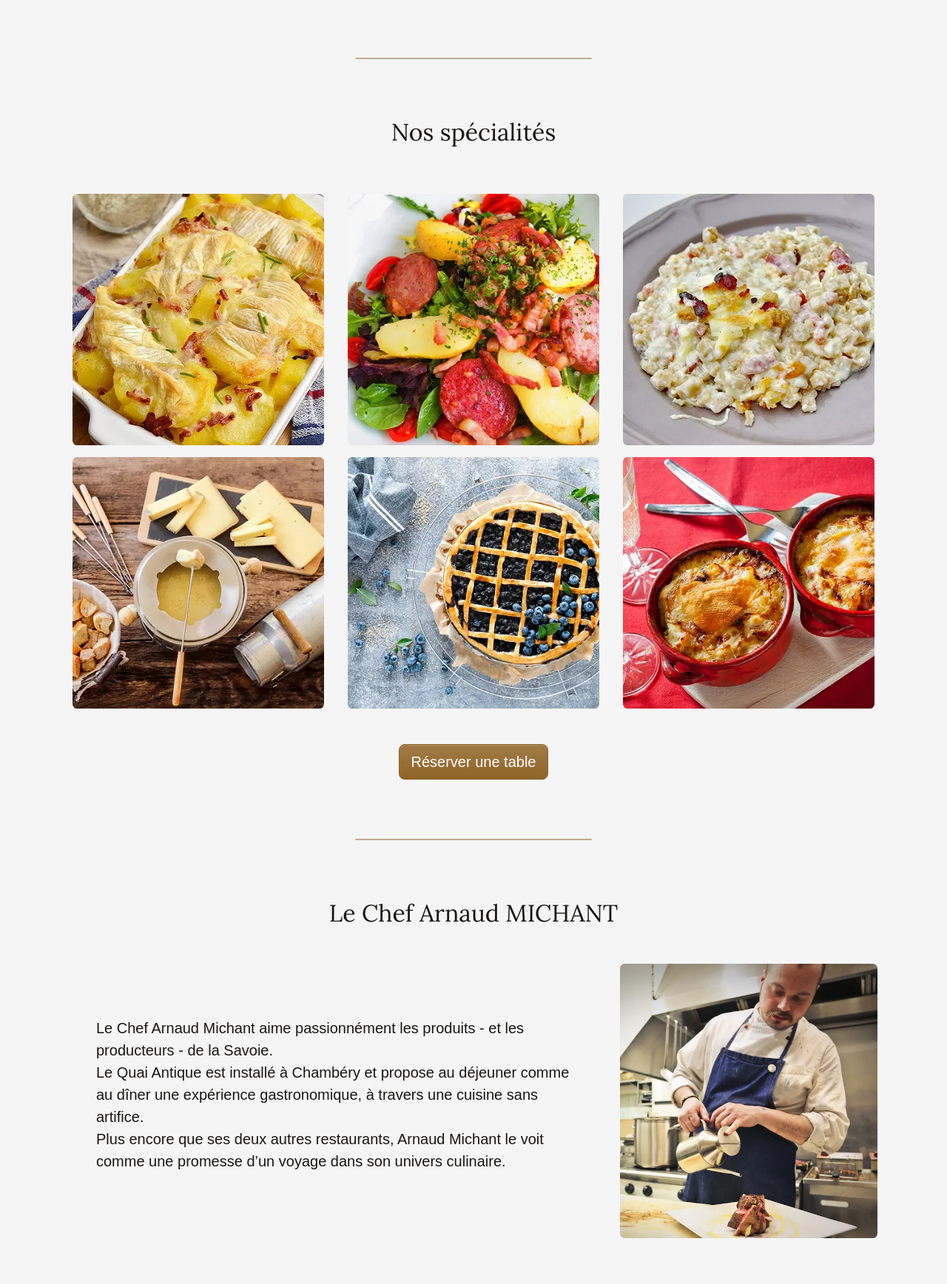
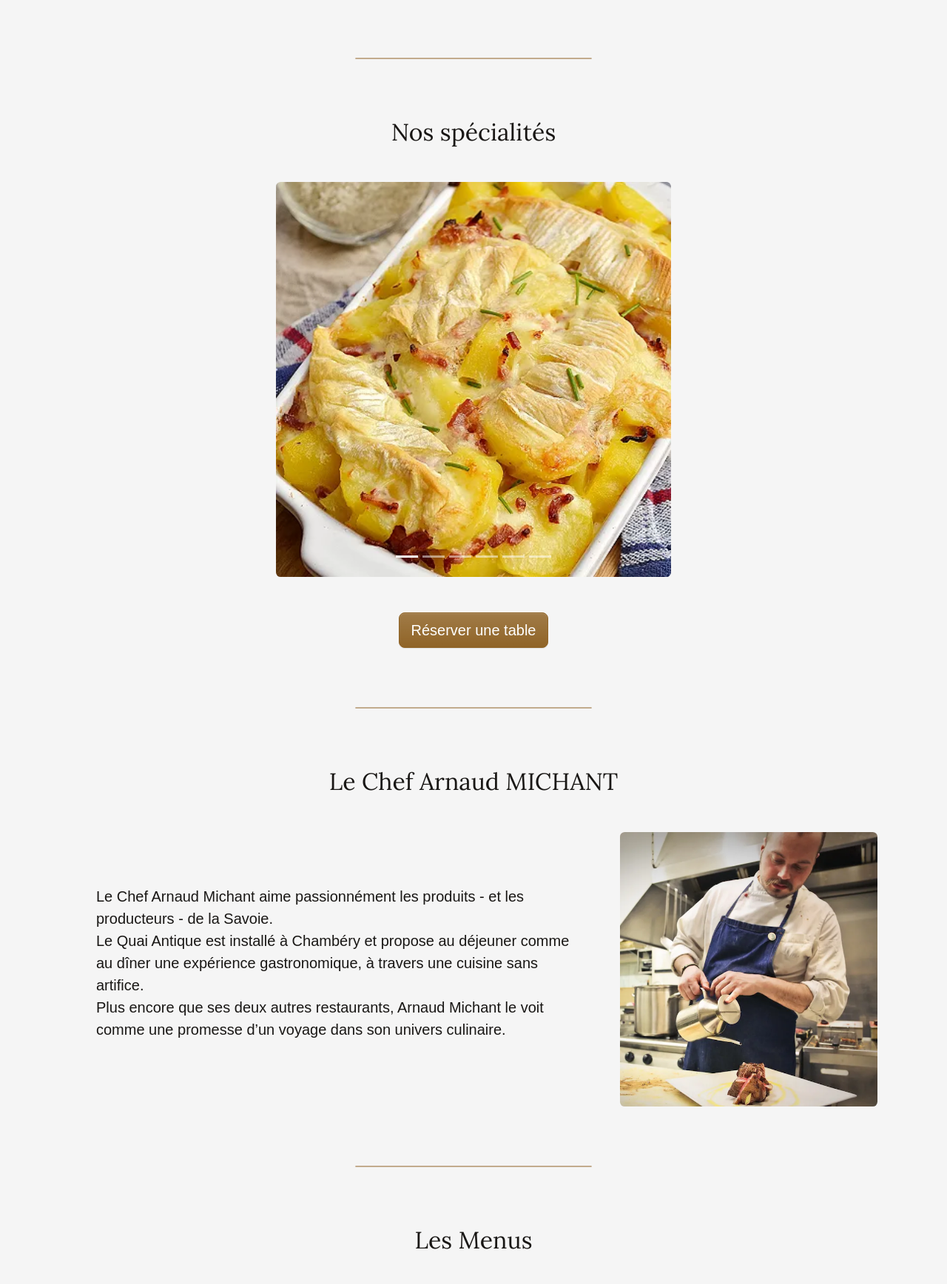
Before and after one commit to Alex-Web-Github/Restaurant_QuaiAntique, a PHP site: page / in a window 1280 px wide. Shown: the part 802-2538 px from the top of the page at 74% size. Run offline with PHP 8.4, Linux system fonts and the light colour scheme; style sheets or scripts are compiled from the project's sources; some web fonts are replaced.

Commit message:
Feature Carousel

```diff
--- a/index.php
+++ b/index.php
@@ -47,13 +47,41 @@
   <div class="container">
     <h2 class="text-center">Nos spécialités</h2>
 
-    <div class="row gy-3 mt-5  row-cols-1 row-cols-md-2 row-cols-lg-3">
-      <div class="col text-center px-3"><img class="img-fluid rounded" data-toggle="tooltip" data-placement="bottom" title="La tartiflette-au-reblochon-et-aux-lardons" src="./upload/tartiflette-au-reblochon-et-aux-lardons.webp" alt="tartiflette-au-reblochon-et-aux-lardons"></div>
-      <div class="col text-center px-3"><img class="img-fluid rounded" data-toggle="tooltip" data-placement="bottom" title="le Potchon" src="./upload/potchon.webp" alt="potchon"></div>
-      <div class="col text-center px-3"><img class="img-fluid rounded" data-toggle="tooltip" data-placement="bottom" title="Les crozets-savoyards" src="./upload/crozets-savoyard.webp" alt="crozets-savoyards"></div>
-      <div class="col text-center px-3"><img class="img-fluid rounded" data-toggle="tooltip" data-placement="bottom" title="La fondue aux 3 fromages" src="./upload/fondue-trois-fromages.webp" alt="fondue aux 3 fromages"></div>
-      <div class="col text-center px-3"><img class="img-fluid rounded" data-toggle="tooltip" data-placement="bottom" title="La tarte-aux-myrtilles" src="./upload/tarte-aux-myrtilles-facile.webp" alt="tarte-aux-myrtilles"></div>
-      <div class="col text-center px-3"><img class="img-fluid rounded" data-toggle="tooltip" data-placement="bottom" title="La tartiflette-aux-endives" src="./upload/tartiflette-aux-endives.webp" alt="tartiflette-aux-endives"></div>
+    <!-- Début du Carousel -->
+    <div class="row mt-5 justify-content-center align-items-center">
+      <div class="col col-sm-10 col-md-10 col-lg-6">
+        <div id="carouselIndicators" class="carousel slide carousel-fade" data-bs-ride="carousel">
+          <div class="carousel-indicators">
+            <button type="button" data-bs-target="#carouselIndicators" data-bs-slide-to="0" class="active" aria-current="true" aria-label="Slide 1"></button>
+            <button type="button" data-bs-target="#carouselIndicators" data-bs-slide-to="1" aria-label="Slide 2"></button>
+            <button type="button" data-bs-target="#carouselIndicators" data-bs-slide-to="2" aria-label="Slide 3"></button>
+            <button type="button" data-bs-target="#carouselIndicators" data-bs-slide-to="3" class="Slide 4" aria-current="true" aria-label="Slide 4"></button>
+            <button type="button" data-bs-target="#carouselIndicators" data-bs-slide-to="4" aria-label="Slide 5"></button>
+            <button type="button" data-bs-target="#carouselIndicators" data-bs-slide-to="5" aria-label="Slide 6"></button>
+          </div>
+          <div class="carousel-inner">
+            <div class="carousel-item active" data-bs-interval="5000">
+              <img src="./upload/tartiflette-au-reblochon-et-aux-lardons.webp" class="d-block w-100 rounded" data-toggle="tooltip" data-placement="bottom" title="La tartiflette au reblochon et aux lardons" alt="tartiflette-au-reblochon-et-aux-lardons">
+            </div>
+            <div class="carousel-item" data-bs-interval="2000">
+              <img src="./upload/potchon.webp" class="d-block w-100 rounded" data-toggle="tooltip" data-placement="bottom" title="Le Potchon de Savoie" alt="potchon">
+            </div>
+            <div class="carousel-item" data-bs-interval="2000">
+              <img src="./upload/crozets-savoyard.webp" class="d-block w-100 rounded" data-toggle="tooltip" data-placement="bottom" title="Les crozets savoyards" alt="crozets-savoyard">
+            </div>
+            <div class="carousel-item" data-bs-interval="2000">
+              <img src="./upload/fondue-trois-fromages.webp" class="d-block w-100 rounded" data-toggle="tooltip" data-placement="bottom" title="La fondue aux 3 fromages" alt="fondue-trois-fromages">
+            </div>
+            <div class="carousel-item" data-bs-interval="2000">
+              <img src="./upload/tarte-aux-myrtilles-facile.webp" class="d-block w-100 rounded" data-toggle="tooltip" data-placement="bottom" title="La tarte aux myrtilles sauvages" alt="tarte-aux-myrtilles-sauvages">
+            </div>
+            <div class="carousel-item">
+              <img src="./upload/tartiflette-aux-endives.webp" class="d-block w-100 rounded" data-toggle="tooltip" data-placement="bottom" title="La tartiflette aux endives" alt="tartiflette-aux-endives">
+            </div>
+          </div>
+          <!-- Fin du Carousel -->
+        </div>
+      </div>
     </div>
   </div>
 </section>
--- a/scss/styles.scss
+++ b/scss/styles.scss
@@ -72,7 +72,7 @@ $dark: #0f0a05; // pour les titres //
 @import "../node_modules/bootstrap/scss/modal"; // Requires transitions
 @import "../node_modules/bootstrap/scss/tooltip";
 // @import "bootstrap/scss/popover";
-// @import "bootstrap/scss/carousel";
+@import "bootstrap/scss/carousel";
 // @import "bootstrap/scss/spinners";
 @import "../node_modules/bootstrap/scss/offcanvas"; // Requires transitions
 // @import "bootstrap/scss/placeholders";
```
